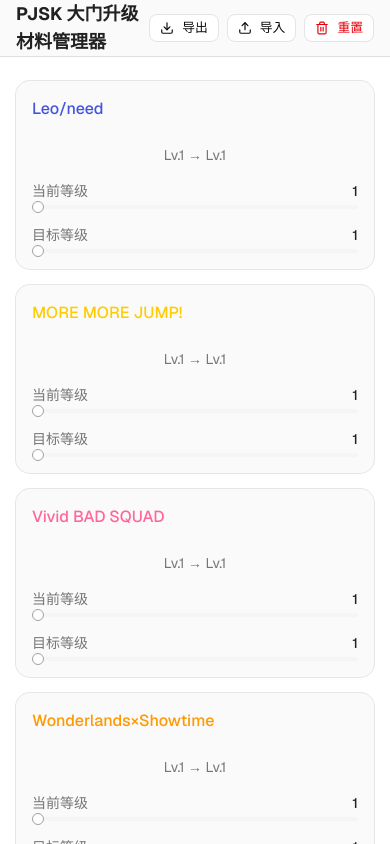
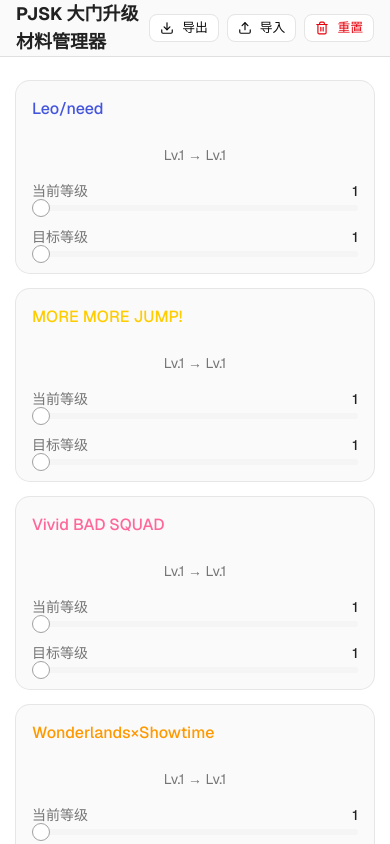
Before and after one commit to gagagazan/pjsk_gate_level_materials, a Next.js app in the folder my-app/: page / in a window 390 px wide. Shown: the top 844 px of the page. Built offline with nearby package versions, Linux system fonts and the light colour scheme.

Commit message:
style: improve responsive layout and slider touch targets
- Increase slider thumb size and track height for mobile

- Keep existing responsive grid breakpoints

```diff
--- a/my-app/app/globals.css
+++ b/my-app/app/globals.css
@@ -137,3 +137,12 @@
   --app-surface: #FAFAFA;
   --app-skeleton: #EEEEEE;
 }
+
+[data-slot="slider-thumb"] {
+  width: 18px;
+  height: 18px;
+}
+
+[data-slot="slider-track"] {
+  height: 6px;
+}
```
